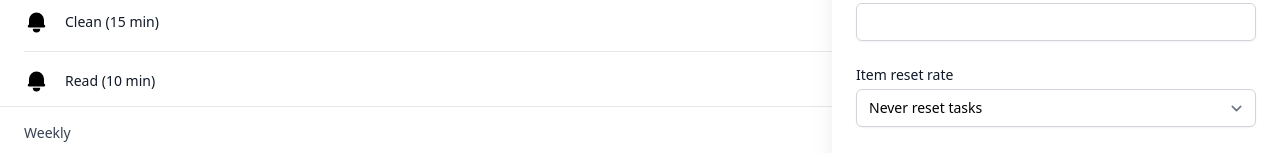
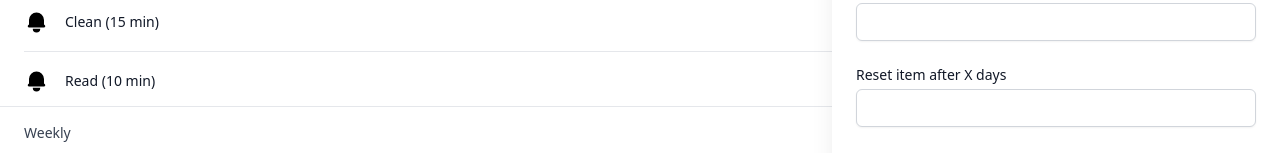
Before and after one commit to benjick/todo, a Next.js app: page / in a window 1280 px wide. Both pictures are taken after a click on the button "Add category". Shown: the part 145-298 px from the top of the page. Built offline with nearby package versions, Linux system fonts and the light colour scheme; no server answers.

Commit message:
Use days for reset counter

```diff
--- a/components/AddCategory.tsx
+++ b/components/AddCategory.tsx
@@ -9,33 +9,27 @@ export function AddCategory() {
   const { categoriesWithEvents } = useTodo();
   const { addCategory } = useStore();
   const nameRef = useRef<HTMLInputElement>(null);
-  const resetRef = useRef<HTMLSelectElement>(null);
+  const resetRef = useRef<HTMLInputElement>(null);
   const closeAfterFinishedRef = useRef<HTMLInputElement>(null);
 
   function handleSubmit(event: React.FormEvent<HTMLFormElement>) {
     event.preventDefault();
     const name = nameRef.current?.value;
-    let resetEvery = resetRef.current?.value as
-      | "never"
-      | "day"
-      | "week"
-      | undefined;
+    const resetAfterDays = closeAfterFinishedRef.current
+      ? Number(closeAfterFinishedRef.current.value)
+      : undefined;
     const closeAfterFinished = closeAfterFinishedRef.current
       ? Number(closeAfterFinishedRef.current.value)
       : 0;
 
-    if (!name || !resetEvery) {
+    if (!name) {
       return;
-    }
-
-    if (!["day", "week", "never"].includes(resetEvery)) {
-      resetEvery = "never";
     }
 
     addCategory({
       name,
       closeAfterFinished,
-      resetEvery,
+      resetAfterDays,
       sort: categoriesWithEvents.length,
     });
     nameRef.current.value = "";
@@ -119,25 +113,20 @@ export function AddCategory() {
                             </div>
                             <div>
                               <label
-                                htmlFor="reset-rate"
+                                htmlFor="category-name"
                                 className="block text-sm font-medium text-gray-900"
                               >
-                                Item reset rate
+                                Reset item after X days
                               </label>
                               <div className="mt-1">
-                                <select
+                                <input
                                   ref={resetRef}
-                                  id="reset-rate"
+                                  min="1"
+                                  step="1"
+                                  id="category-name"
+                                  type="number"
                                   className="block w-full shadow-sm sm:text-sm focus:ring-indigo-500 focus:border-indigo-500 border-gray-300 rounded-md"
-                                >
-                                  <option value="never">
-                                    Never reset tasks
-                                  </option>
-                                  <option value="day">Reset tasks daily</option>
-                                  <option value="week">
-                                    Reset tasks weekly
-                                  </option>
-                                </select>
+                                />
                               </div>
                             </div>
                             <div>
@@ -152,6 +141,7 @@ export function AddCategory() {
                                   ref={closeAfterFinishedRef}
                                   id="close-after-finish"
                                   type="number"
+                                  min="1"
                                   step="1"
                                   className="block w-full shadow-sm sm:text-sm focus:ring-indigo-500 focus:border-indigo-500 border-gray-300 rounded-md"
                                 />
--- a/src/state.ts
+++ b/src/state.ts
@@ -10,7 +10,7 @@ interface Category {
   id: string;
   sort: number;
   name: string;
-  resetEvery: "day" | "week" | "never";
+  resetAfterDays?: number;
   closeAfterFinished: number; // 0 === never close
 }
 
@@ -44,21 +44,20 @@ const initialState: State = {
       id: "todos",
       name: "Todos",
       sort: 0,
-      resetEvery: "never",
       closeAfterFinished: 0,
     },
     {
       id: "daily",
       name: "Daily",
       sort: 1,
-      resetEvery: "day",
+      resetAfterDays: 1,
       closeAfterFinished: 2,
     },
     {
       id: "weekly",
       name: "Weekly",
       sort: 2,
-      resetEvery: "week",
+      resetAfterDays: 7,
       closeAfterFinished: 4,
     },
   ],
@@ -156,13 +155,11 @@ export const useStore = create(
   )
 );
 
-function getCompareData(resetEvery: "week" | "day" | "never") {
-  if (resetEvery === "week") {
-    return dayjs().subtract(1, "week");
+function getCompareData(resetAfterDays?: number) {
+  if (!resetAfterDays || resetAfterDays < 1) {
+    return undefined;
   }
-  if (resetEvery === "day") {
-    return dayjs().subtract(1, "day");
-  }
+  return dayjs().subtract(resetAfterDays, "days");
 }
 
 export const useTodo = () => {
@@ -198,7 +195,7 @@ export const useTodo = () => {
             }
 
             if (!showCompleted) {
-              const compareDate = getCompareData(category.resetEvery);
+              const compareDate = getCompareData(category.resetAfterDays);
 
               const latestEvent = sortedEvents.find(
                 (event) => event.item === item.id
```
